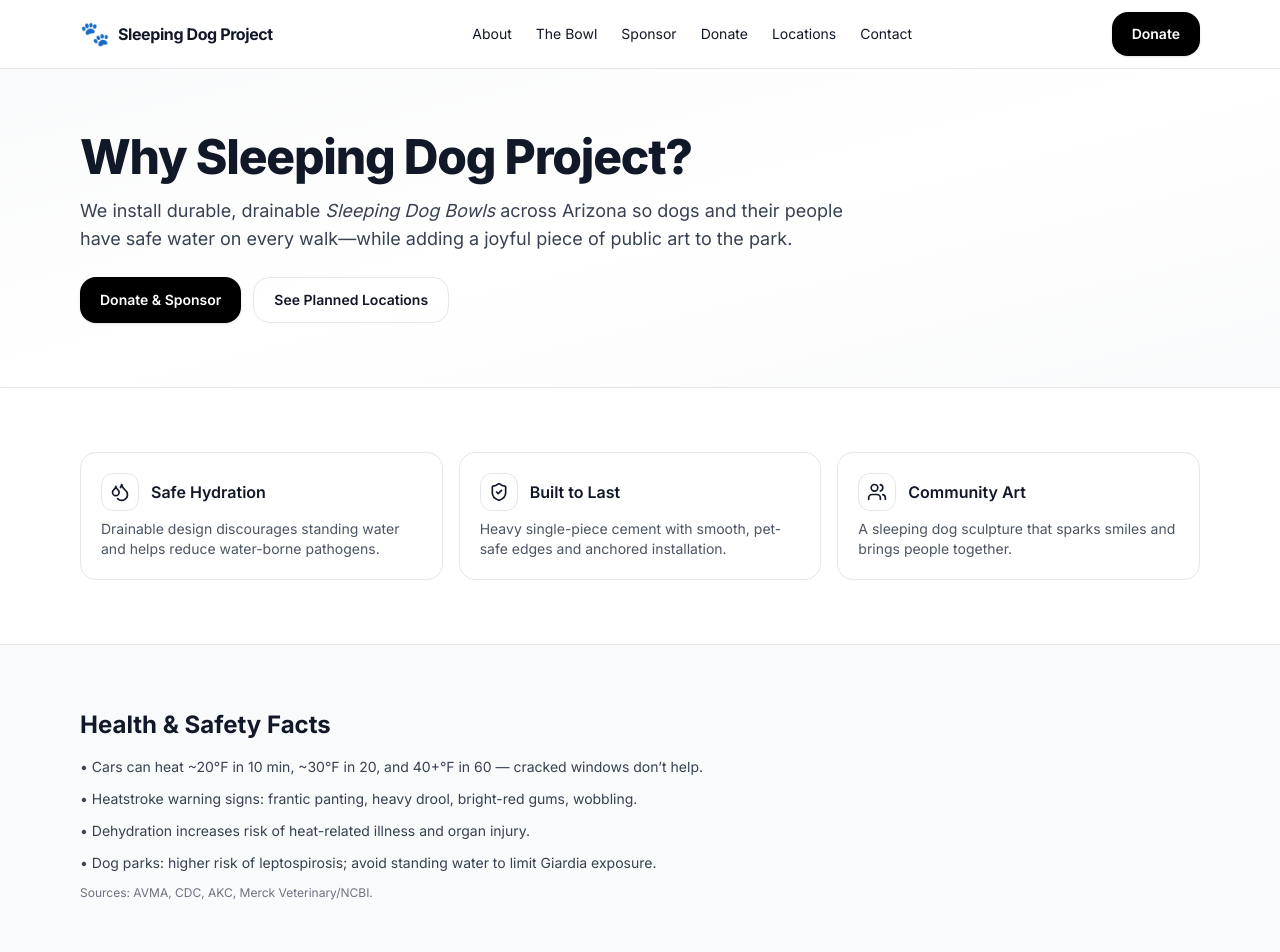
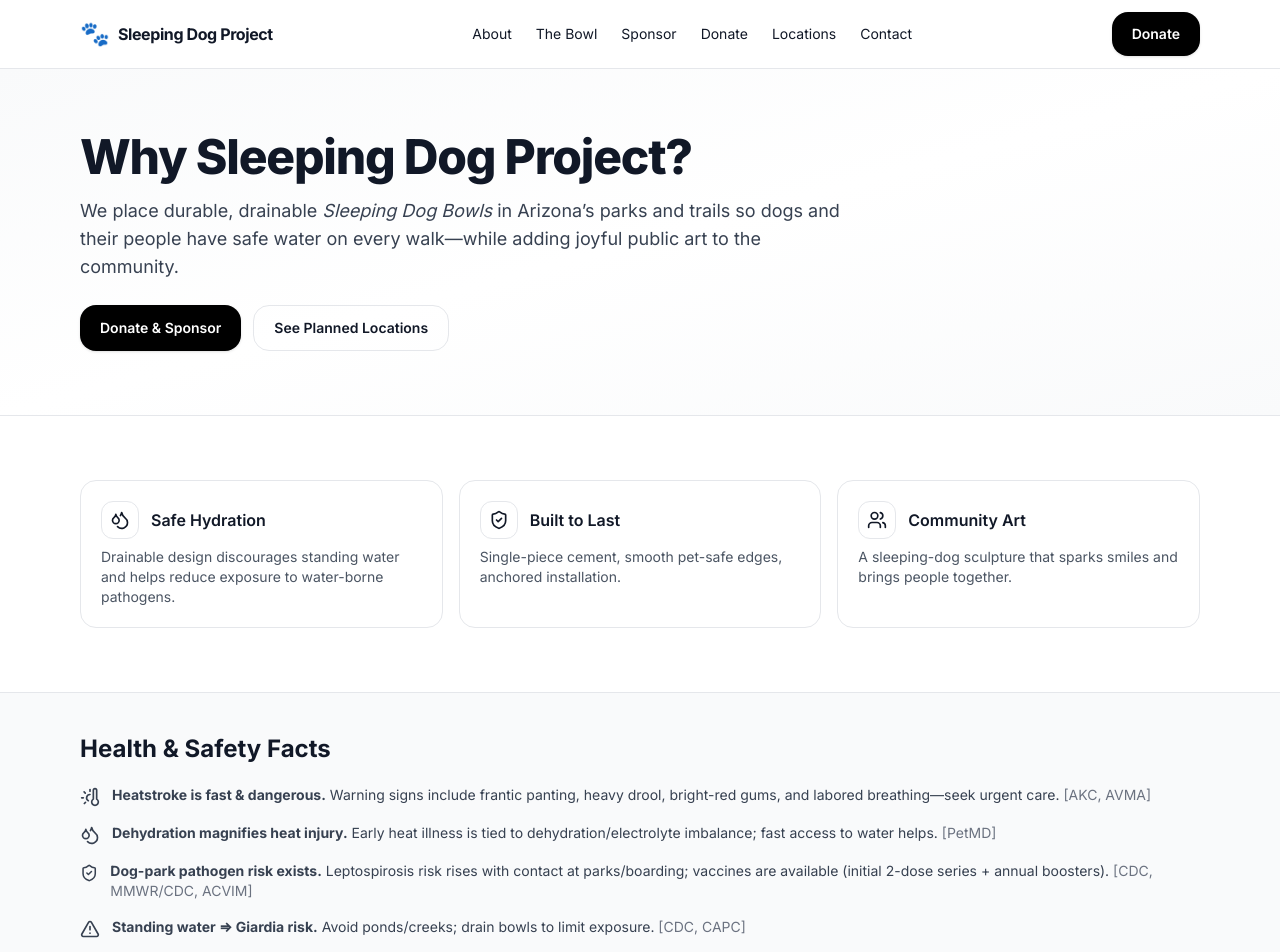
Before and after one commit to aduckett/sleeping-dog-project, a Next.js app: page /about in a window 1280 px wide. Shown: the top 952 px of the page. Built offline with nearby package versions, Linux system fonts and the light colour scheme.

Commit message:
Update About Page, The Bowl Page and add new npm

```diff
--- a/app/about/page.tsx
+++ b/app/about/page.tsx
@@ -1,6 +1,7 @@
 import Section from "../../components/ui/Section";
 import Button from "../../components/ui/Button";
-import { Droplets, ShieldCheck, Users } from "lucide-react";
+import { Droplets, ShieldCheck, Users, AlertTriangle, ThermometerSun } from "lucide-react";
+import FactsStrip from "../../components/FactsStrip";
 
 function Feature({ icon: Icon, title, text }: { icon: any; title: string; text: string }) {
   return (
@@ -17,57 +18,30 @@ function Feature({ icon: Icon, title, text }: { icon: any; title: string; text:
 export default function AboutPage() {
   return (
     <>
-      {/* Hero */}
       <Section className="bg-gradient-to-br from-gray-50 via-white to-gray-50 border-b">
         <div className="max-w-3xl">
           <h1 className="text-4xl md:text-5xl font-extrabold tracking-tight">Why Sleeping Dog Project?</h1>
           <p className="mt-4 text-gray-700 text-base md:text-lg">
-            We install durable, drainable <em>Sleeping Dog Bowls</em> across Arizona so dogs and their people
-            have safe water on every walk—while adding a joyful piece of public art to the park.
+            We place durable, drainable <em>Sleeping Dog Bowls</em> in Arizona’s parks and trails so dogs and their people
+            have safe water on every walk—while adding joyful public art to the community.
           </p>
           <div className="mt-6 flex flex-wrap gap-3">
-            <Button href="/donate">Donate & Sponsor</Button>
+            <Button href="/donate">Donate &amp; Sponsor</Button>
             <Button href="/locations" variant="outline">See Planned Locations</Button>
           </div>
         </div>
       </Section>
 
-      {/* Three features */}
       <Section>
         <div className="grid md:grid-cols-3 gap-4">
-          <Feature
-            icon={Droplets}
-            title="Safe Hydration"
-            text="Drainable design discourages standing water and helps reduce water-borne pathogens."
-          />
-          <Feature
-            icon={ShieldCheck}
-            title="Built to Last"
-            text="Heavy single-piece cement with smooth, pet-safe edges and anchored installation."
-          />
-          <Feature
-            icon={Users}
-            title="Community Art"
-            text="A sleeping dog sculpture that sparks smiles and brings people together."
-          />
+          <Feature icon={Droplets} title="Safe Hydration" text="Drainable design discourages standing water and helps reduce exposure to water-borne pathogens."/>
+          <Feature icon={ShieldCheck} title="Built to Last" text="Single-piece cement, smooth pet-safe edges, anchored installation."/>
+          <Feature icon={Users} title="Community Art" text="A sleeping-dog sculpture that sparks smiles and brings people together."/>
         </div>
       </Section>
 
-      {/* Health facts strip — short, scannable */}
-      <Section className="bg-gray-50 border-y">
-        <h2 className="text-2xl font-bold">Health & Safety Facts</h2>
-        <ul className="mt-4 space-y-3 text-sm text-gray-700">
-          <li>• Cars can heat ~20°F in 10 min, ~30°F in 20, and 40+°F in 60 — cracked windows don’t help.</li>
-          <li>• Heatstroke warning signs: frantic panting, heavy drool, bright-red gums, wobbling.</li>
-          <li>• Dehydration increases risk of heat-related illness and organ injury.</li>
-          <li>• Dog parks: higher risk of leptospirosis; avoid standing water to limit Giardia exposure.</li>
-        </ul>
-        <p className="text-xs text-gray-500 mt-3">
-          Sources: AVMA, CDC, AKC, Merck Veterinary/NCBI.
-        </p>
-      </Section>
+      <FactsStrip />
 
-      {/* CTA */}
       <Section>
         <div className="rounded-2xl border p-6 bg-white text-center">
           <h3 className="text-xl font-semibold">Arizona first. Nation next.</h3>
--- a/app/the-bowl/page.tsx
+++ b/app/the-bowl/page.tsx
@@ -2,6 +2,7 @@ import Section from "../../components/ui/Section";
 import Image from "next/image";
 import { Droplet, Shield, Wrench } from "lucide-react";
 import Button from "../../components/ui/Button";
+import FactsStrip from "../../components/FactsStrip";
 
 function Spec({ icon: Icon, title, text }: { icon: any; title: string; text: string }) {
   return (
@@ -18,16 +19,15 @@ function Spec({ icon: Icon, title, text }: { icon: any; title: string; text: str
 export default function TheBowlPage(){
   return (
     <>
-      {/* Visual hero */}
       <Section className="border-b">
         <h1 className="text-3xl font-extrabold">Meet the Bowl</h1>
         <p className="text-gray-700 mt-3 max-w-3xl">
-          A single-piece cement sculpture with a sleeping dog base and a large, drainable basin.
+          A single-piece cement sculpture with a sleeping-dog base and a large, drainable basin.
           Designed for safety, durability, and joy.
         </p>
         <div className="mt-6 relative rounded-2xl border bg-gray-50 h-[300px] sm:h-[380px] md:h-[460px] lg:h-[520px] overflow-hidden">
           <Image
-            src="https://res.cloudinary.com/dizmpjrdk/image/upload/v1757791778/Heading_zszhnn.svg"
+            src="https://res.cloudinary.com/dizmpjrdk/image/upload/v1757788803/Untitled_design_3_soxzuf.png"
             alt="Sleeping Dog Project cement bowl render"
             fill
             sizes="(min-width: 1024px) 800px, (min-width: 768px) 700px, 100vw"
@@ -37,31 +37,20 @@ export default function TheBowlPage(){
         </div>
       </Section>
 
-      {/* Exploded features */}
       <Section>
         <div className="grid md:grid-cols-3 gap-4">
-          <Spec icon={Shield} title="Heavy & Stable" text="~200+ lb single-piece cement, anchored for safety; smooth, pet-safe edges." />
+          <Spec icon={Shield} title="Heavy &amp; Stable" text="~200+ lb single-piece cement, anchored for safety; smooth, pet-safe edges." />
           <Spec icon={Droplet} title="Drainable Basin" text="Discourages standing water and helps reduce exposure to water-borne pathogens." />
           <Spec icon={Wrench} title="Built for Parks" text="Vandal-resistant materials and finishes for long service life." />
         </div>
       </Section>
 
-      {/* Health callouts */}
-      <Section className="bg-gray-50 border-y">
-        <h2 className="text-2xl font-bold">Why draining matters</h2>
-        <ul className="mt-4 space-y-3 text-sm text-gray-700">
-          <li>• Dehydration raises heat-injury risk; fast access to water helps mitigate it.</li>
-          <li>• Avoiding standing water helps limit Giardia and leptospirosis exposure at busy parks.</li>
-          <li>• Clear sightlines and a large basin make it easy to rinse and refill quickly.</li>
-        </ul>
-        <p className="text-xs text-gray-500 mt-3">Sources: CDC (Giardia & Leptospirosis), NCBI/Merck (dehydration & heat injury).</p>
-      </Section>
+      <FactsStrip />
 
-      {/* Sponsor CTA */}
       <Section>
         <div className="rounded-2xl border p-6 bg-white text-center">
           <h3 className="text-xl font-semibold">Put your logo inside the bowl</h3>
-          <p className="text-gray-700 mt-2">Sponsor a bowl and your name or logo is revealed every time water is poured.</p>
+          <p className="text-gray-700 mt-2">Sponsors are recognized online and inside the basin—revealed every time water is poured.</p>
           <div className="mt-4 flex justify-center gap-3">
             <Button href="/sponsor" variant="outline">Sponsorship Options</Button>
             <Button href="/contact#sponsor">Ask a Question</Button>
--- /dev/null
+++ b/components/FactsStrip.tsx
@@ -0,0 +1,48 @@
+import { AlertTriangle, Droplets, ShieldCheck, ThermometerSun } from "lucide-react";
+
+export default function FactsStrip() {
+  return (
+    <section className="bg-gray-50 border-y">
+      <div className="mx-auto max-w-6xl px-4 py-10">
+        <h2 className="text-2xl font-bold">Health & Safety Facts</h2>
+        <ul className="mt-5 space-y-4 text-sm text-gray-700">
+          <li className="flex gap-3">
+            <ThermometerSun className="h-5 w-5 mt-0.5" />
+            <span>
+              <strong>Heatstroke is fast &amp; dangerous.</strong> Warning signs include frantic panting,
+              heavy drool, bright-red gums, and labored breathing—seek urgent care. <span className="text-gray-500">[AKC, AVMA]</span>
+            </span>
+          </li>
+          <li className="flex gap-3">
+            <Droplets className="h-5 w-5 mt-0.5" />
+            <span>
+              <strong>Dehydration magnifies heat injury.</strong> Early heat illness is tied to dehydration/electrolyte imbalance;
+              fast access to water helps. <span className="text-gray-500">[PetMD]</span>
+            </span>
+          </li>
+          <li className="flex gap-3">
+            <ShieldCheck className="h-5 w-5 mt-0.5" />
+            <span>
+              <strong>Dog-park pathogen risk exists.</strong> Leptospirosis risk rises with contact at parks/boarding; vaccines are available (initial 2-dose series + annual boosters). <span className="text-gray-500">[CDC, MMWR/CDC, ACVIM]</span>
+            </span>
+          </li>
+          <li className="flex gap-3">
+            <AlertTriangle className="h-5 w-5 mt-0.5" />
+            <span>
+              <strong>Standing water ⇒ Giardia risk.</strong> Avoid ponds/creeks; drain bowls to limit exposure. <span className="text-gray-500">[CDC, CAPC]</span>
+            </span>
+          </li>
+          <li className="flex gap-3">
+            <ThermometerSun className="h-5 w-5 mt-0.5" />
+            <span>
+              <strong>Hot cars heat rapidly.</strong> Interiors can soar far above outside temps within minutes; cracked windows don’t help. <span className="text-gray-500">[NOAA/NWS]</span>
+            </span>
+          </li>
+        </ul>
+        <p className="text-xs text-gray-500 mt-4">
+          Sources: AKC; AVMA; PetMD; CDC (Leptospirosis &amp; Giardia); CDC MMWR; ACVIM; NOAA/NWS.
+        </p>
+      </div>
+    </section>
+  );
+}
```
Also changed, not shown: package.json (+4 -3 lines), 1 other file (tests, documents, lock files or other folders).
